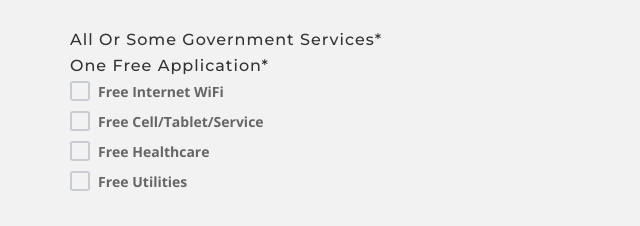
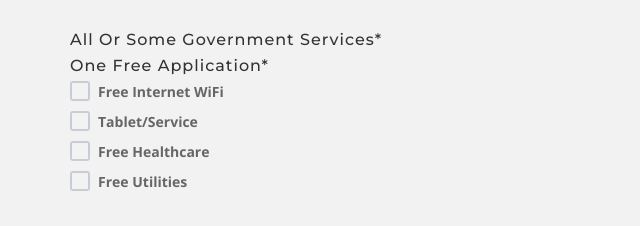
Before and after one commit to sathiska567/second-project, a plain HTML site: page index.html in a window 1280 px wide. Shown: the part 10538-10764 px from the top of the page, 0-640 px from the left. Drawn offline with nearby package versions, Linux system fonts and the light colour scheme.

Commit message:
index change done

```diff
--- a/index.html
+++ b/index.html
@@ -2232,7 +2232,7 @@
                               <polyline points="4 11 8 15 16 6"></polyline>
                             </svg>
                           </div>
-                          <span>Free Cell/Tablet/Service</span>
+                          <span>Tablet/Service</span>
                         </label>
                       </div>
                     </div>
```
